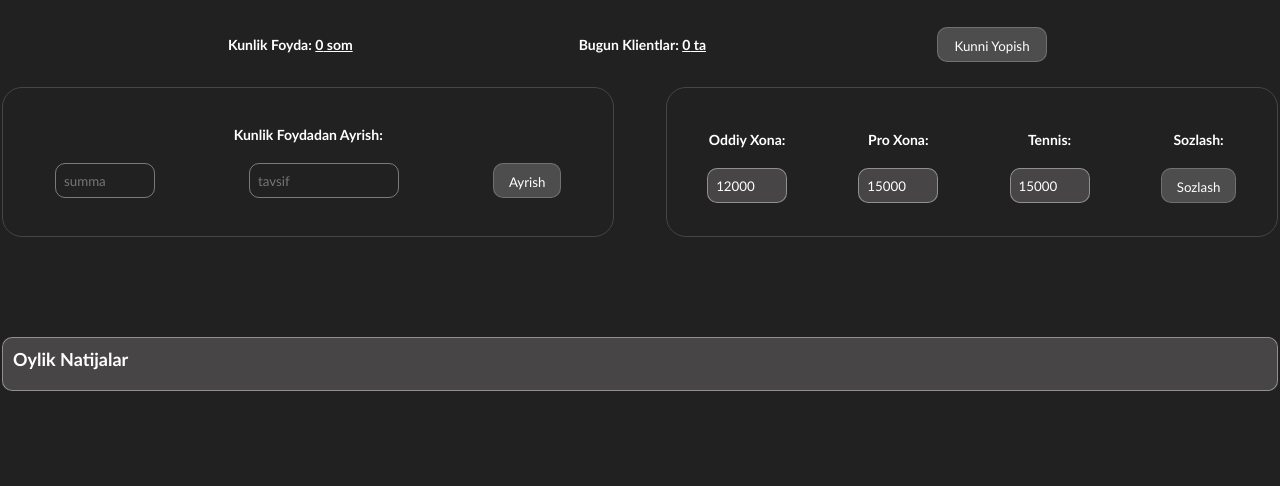
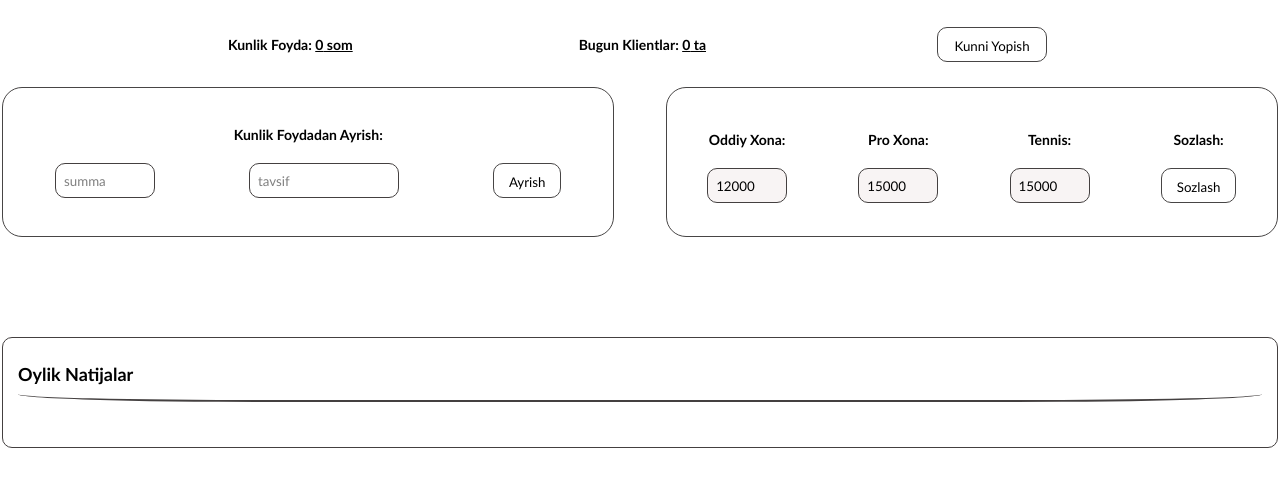
Before and after one commit to uzhojiakbar/playstation-roomv2, a React (Vite) app: page / in a window 1280 px wide. Shown: the top 486 px of the page. Built offline with nearby package versions, Linux system fonts and the light colour scheme.

Commit message:
light theme [delete dark theme]

```diff
--- a/src/Components/MonthlyResults/MonthlyResults.jsx
+++ b/src/Components/MonthlyResults/MonthlyResults.jsx
@@ -3,7 +3,7 @@ import React from "react";
 const MonthlyResults = ({ monthlyResults }) => {
   return (
     <div className="results">
-      <h3>Oylik Natijalar</h3>
+      <h3 className="oylikNatijaTitle">Oylik Natijalar</h3>
       <ul>
         {Object.entries(monthlyResults).map(([key, value]) => (
           <li key={key}>
--- a/src/Components/Rooms/index.jsx
+++ b/src/Components/Rooms/index.jsx
@@ -264,6 +264,7 @@ const Rooms = ({ updateStats, UpdateRooms, rooms, setRooms }) => {
             <div>
               <input
                 className="middle"
+                placeholder="summa"
                 type="number"
                 value={additionalCharge[room.id] || ""}
                 onChange={(e) =>
--- a/src/Components/Rooms/style.js
+++ b/src/Components/Rooms/style.js
@@ -2,17 +2,17 @@ import styled from "styled-components";
 
 export const RoomsCon = styled.div`
   display: grid;
-  grid-template-columns: repeat(4, 320px);
+  grid-template-columns: repeat(3, 300px);
   flex-wrap: wrap;
-  justify-content: space-evenly;
+  justify-content: center;
   overflow: scroll;
 
   width: 100%;
   padding: 0 0px;
   margin: 50px auto;
-  gap: 20px;
+  gap: 40px;
   &::-webkit-scrollbar-thumb {
-    background-color: rgba(255, 255, 255, 0.6);
+    background-color: var(--scrolbar-thumb);
     border-radius: 25px;
   }
 `;
--- a/src/Root/index.css
+++ b/src/Root/index.css
@@ -3,16 +3,30 @@
   padding: 0;
   box-sizing: border-box;
 
-  color: white;
   font-family: "Gill Sans", "Gill Sans MT", Calibri, "Trebuchet MS", sans-serif;
 }
 
 :root {
-  --back1: #212121;
+  --global-back: #fff;
+  --back1: #fff;
   --back2: #474545;
+
+  --text-color: black;
+  --border-color: #474545;
+
+  --input-back: #fff;
+  --input-ps-color: gray;
+  --input-back-disabled: #444040;
+  --input-back-dis: #f8f4f4;
+
+  --button-bg: white;
+  --button-hover-bg: rgb(231, 226, 226);
+  --button-active-bg: rgb(222, 211, 211);
+
+  --scrolbar-thumb: black;
 }
 body {
-  background-color: #212121;
+  background-color: var(--global-back);
   padding: 2px;
 }
 
@@ -22,12 +36,12 @@ body {
 }
 
 *::-webkit-scrollbar-thumb {
-  background-color: rgba(255, 255, 255, 0.486);
+  background-color: var(--scrolbar-thumb);
   border-radius: 25px;
 }
 
 *::selection {
-  background-color: #4400fd;
+  background-color: #0b0b0b;
   color: white;
 }
 
@@ -41,7 +55,7 @@ body {
 
 .center {
   width: 100%;
-  color: white;
+  color: var(--text-color);
   font-size: 24px;
   text-align: center;
   padding: 10px 0;
@@ -73,7 +87,7 @@ body {
 }
 
 .border {
-  border: 1px solid var(--back2);
+  border: 1px solid var(--border-color);
   border-radius: 20px;
 }
 
@@ -81,7 +95,34 @@ body {
 
 input {
   background-color: transparent;
-  border: 1px solid rgba(255, 255, 255, 0.4);
+
+  border: 1px solid var(--input-back-disabled);
+
+  border-radius: 10px;
+  padding: 5px 8px;
+  height: 35px;
+  width: 100px;
+
+  outline: none;
+  color: var(--text-color);
+}
+
+input:disabled {
+  border: 1px solid var(--input-back-disabled);
+  background-color: var(--input-back-dis);
+}
+
+input:focus {
+  border: 1px solid var(--border-color);
+}
+
+input::placeholder {
+  color: var(--input-ps-color);
+}
+
+select {
+  background-color: transparent;
+  border: 1px solid var(--input-back-disabled);
 
   border-radius: 10px;
   padding: 5px 8px;
@@ -91,24 +132,18 @@ input {
   outline: none;
 }
 
-select {
-  background-color: transparent;
-  border: 1px solid rgba(255, 255, 255, 0.4);
-
-  border-radius: 10px;
-  padding: 5px 8px;
-  height: 35px;
-  width: 100px;
-
+option {
+  padding: 15px 200px;
   outline: none;
+  border: 1px solid var(--input-back-disabled);
 }
 
 .opt {
   background-color: var(--back1);
-  border: 1px solid rgba(255, 255, 255, 0.4);
+  border: 1px solid var(--input-back);
 
   border-radius: 10px;
-  padding: 5px 8px;
+  padding: 20px 8px;
   height: 35px;
   width: 100px;
 
@@ -128,19 +163,11 @@ select {
   width: 80px;
 }
 
-input:disabled {
-  background-color: var(--back2);
-}
-
-input:focus {
-  border: 1px solid white;
-}
-
 /* BUTTON */
 
 button {
-  background-color: rgba(255, 255, 255, 0.2);
-  border: 1px solid rgba(255, 255, 255, 0.2);
+  border: 1px solid var(--border-color);
+  background-color: var(--button-bg);
 
   border-radius: 10px;
   padding: 10px 15px;
@@ -151,11 +178,11 @@ button {
 }
 
 button:hover {
-  background-color: rgba(255, 255, 255, 0.5);
+  background-color: var(--button-hover-bg);
 }
 
 button:active {
-  background-color: rgba(255, 255, 255, 0.3);
+  background-color: var(--button-active-bg);
 }
 
 .middleBig {
@@ -171,10 +198,20 @@ button:active {
 /* Withdrawals and MonthlyResults common styles */
 .results {
   margin: 20px 0;
-  padding: 10px;
-  border: 1px solid rgba(255, 255, 255, 0.4);
+  padding: 25px 15px;
+  border: 1px solid var(--input-back-disabled);
   border-radius: 10px;
-  background-color: var(--back2);
+  background-color: var(--global-back);
+
+  display: flex;
+  flex-direction: column;
+  gap: 10px;
+}
+
+.oylikNatijaTitle {
+  padding-bottom: 15px;
+  border-bottom: 2px solid var(--input-back-disabled);
+  border-radius: 20%;
 }
 
 .results h3 {
```
